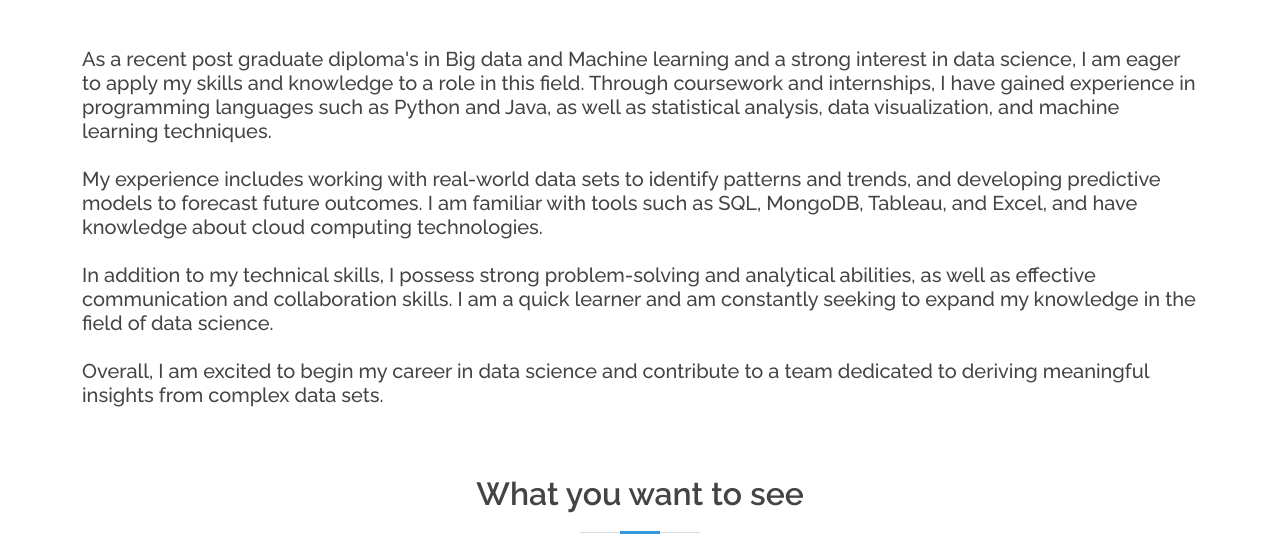
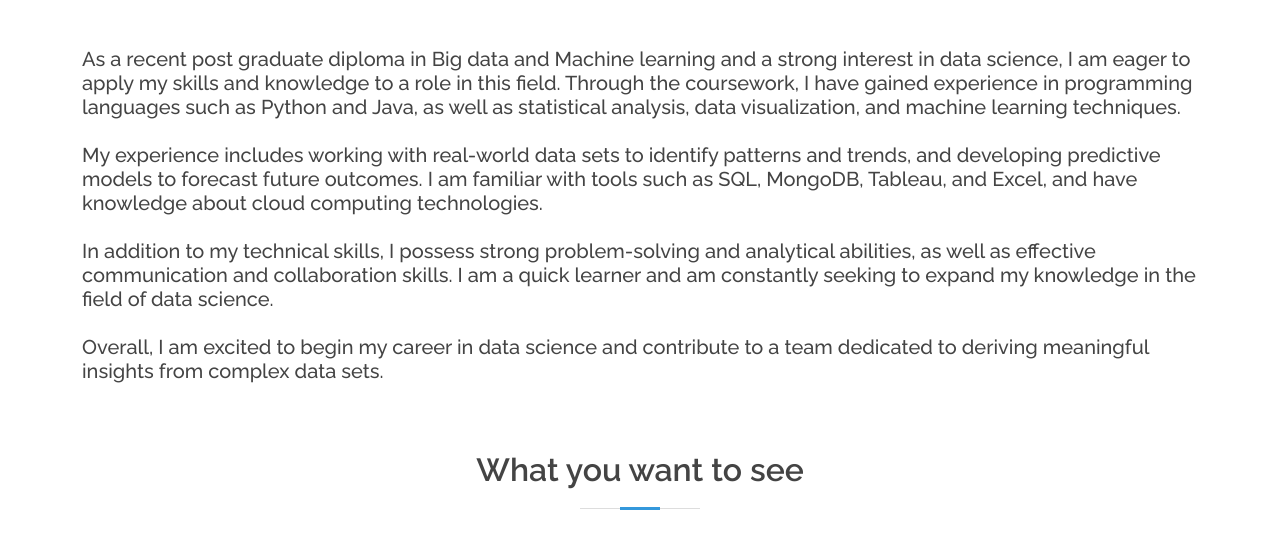
Before and after one commit to Mandarhp77/staticweb, a plain HTML site: page index.html in a window 1280 px wide. Shown: the part 635-1192 px from the top of the page. Drawn offline with nearby package versions, Linux system fonts and the light colour scheme.

Commit message:
Update index.html

```diff
--- a/index.html
+++ b/index.html
@@ -75,8 +75,8 @@
     <h2>My Objectives</h2>
   </div>
 
-  <h5>As a recent post graduate diploma's in Big data and Machine learning and a strong interest in data
-    science, I am eager to apply my skills and knowledge to a role in this field. Through coursework and internships,
+  <h5>As a recent post graduate diploma in Big data and Machine learning and a strong interest in data
+    science, I am eager to apply my skills and knowledge to a role in this field. Through the coursework,
     I have gained experience in programming languages such as Python and Java, as well as statistical analysis,
     data visualization, and machine learning techniques.
     <br>
```
